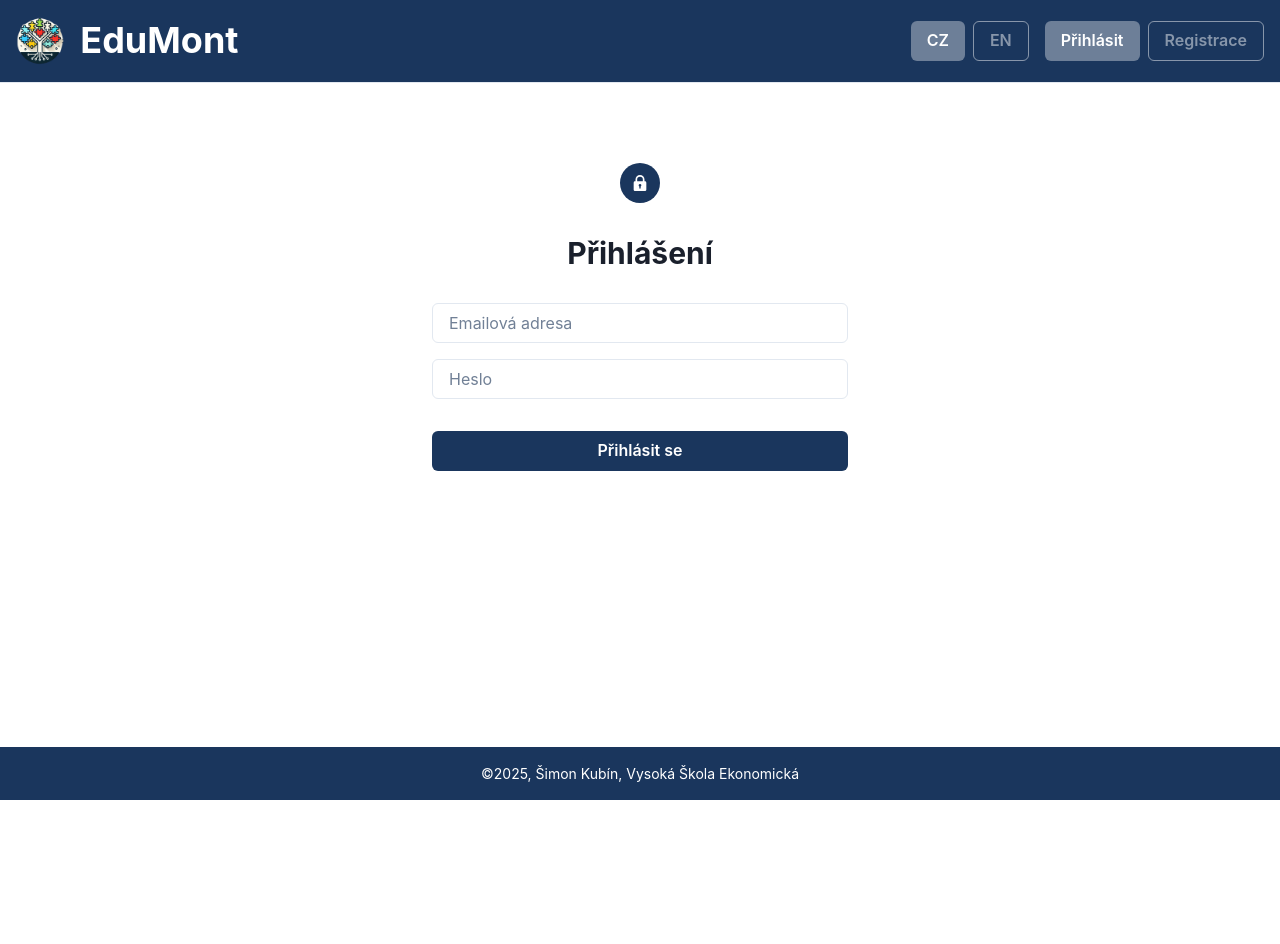
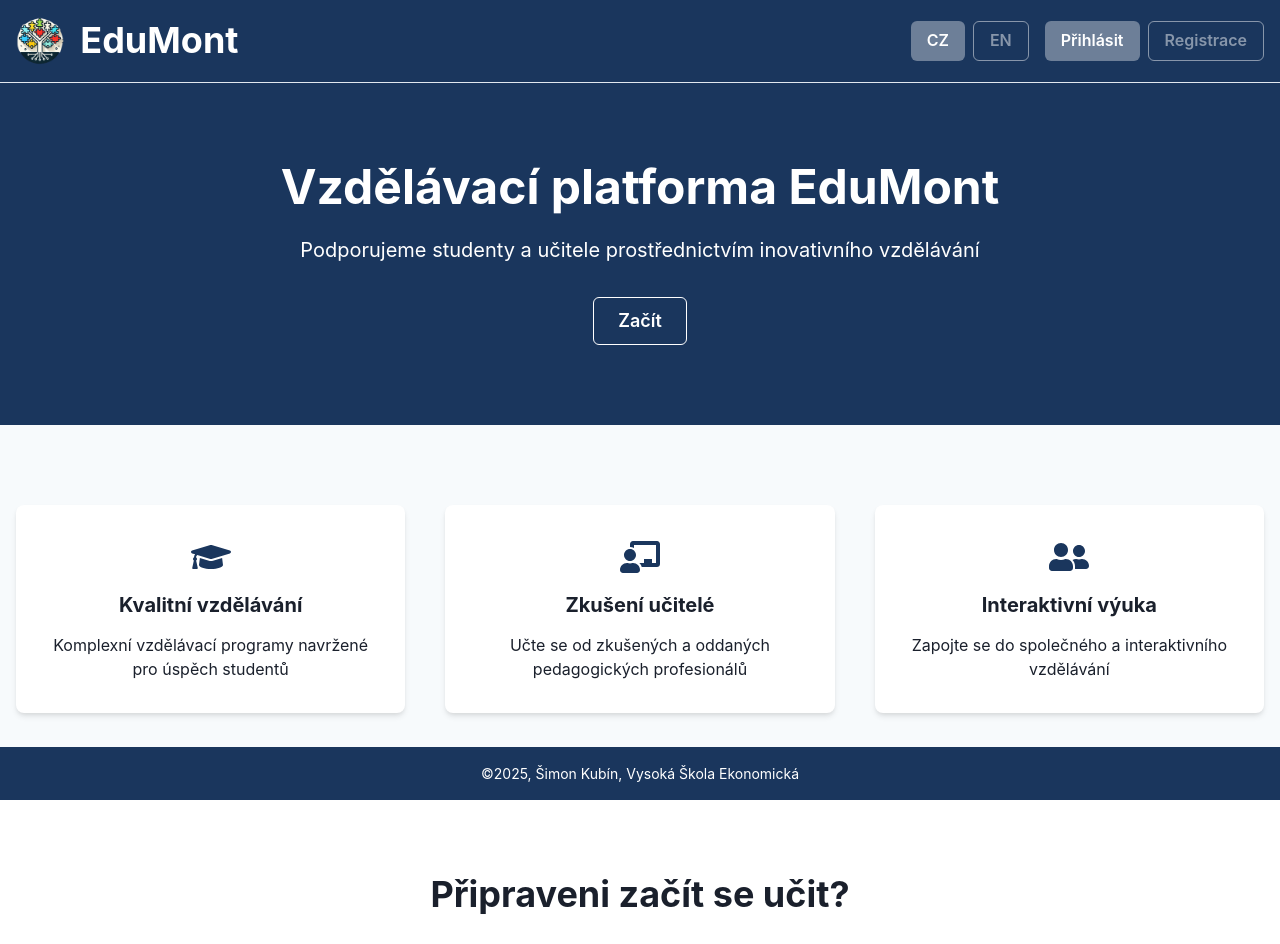
Before and after one commit to kubs09/EduMont, a React (Create React App) app in the folder frontend/: page / in a window 1280 px wide. Before the commit this address led to /login. Shown: the top 944 px of the page. Before the commit the page ends 800 px from the top, so only its background shows below. Built offline with nearby package versions, Linux system fonts and the light colour scheme.

Commit message:
pridani landing page

```diff
--- a/frontend/package.json
+++ b/frontend/package.json
@@ -16,6 +16,7 @@
     "react": "^18.2.0",
     "react-dom": "^18.2.0",
     "react-hook-form": "^7.54.2",
+    "react-icons": "^5.4.0",
     "react-redux": "^9.2.0",
     "react-router-dom": "^6.28.2",
     "react-scripts": "^5.0.1",
--- a/frontend/shared/route.ts
+++ b/frontend/shared/route.ts
@@ -3,4 +3,7 @@ export const ROUTES = {
   DASHBOARD: '/dashboard',
   ROOT: '/',
   UNAUTHORIZED: '/unauthorized',
+  USER_DASHBOARD: '/users',
+  SIGNUP: '/signup',
+  HOME: '/',
 } as const;
--- a/frontend/src/Routes.tsx
+++ b/frontend/src/Routes.tsx
@@ -3,6 +3,7 @@ import { ROUTES } from './shared/route';
 import AuthLayout from './layouts/AuthLayout';
 import PublicLayout from './layouts/PublicLayout';
 import LoginPage from './login/LoginPage';
+import HomePage from './home/HomePage';
 import Dashboard from './children-dashboard/pages/Dashboard';
 import UnauthorizedPage from './static-pages/UnauthorizedPage';
 import UserDashboard from './user-dashboard/pages/UserDashboard';
@@ -28,6 +29,7 @@ const Routes = ({ isAuthenticated, onLoginSuccess }: RoutesProps) => {
     <RouterRoutes>
       {/* Public routes */}
       <Route element={<PublicLayout />}>
+        <Route path={ROUTES.HOME} element={<HomePage />} />
         <Route
           path={ROUTES.LOGIN}
           element={
--- /dev/null
+++ b/frontend/src/home/HomePage.tsx
@@ -0,0 +1,98 @@
+import {
+  Box,
+  Button,
+  Container,
+  Heading,
+  Text,
+  SimpleGrid,
+  Icon,
+  VStack,
+  useColorModeValue,
+} from '@chakra-ui/react';
+import { FaGraduationCap, FaChalkboardTeacher, FaUserFriends } from 'react-icons/fa';
+import { IconType } from 'react-icons';
+import { useNavigate } from 'react-router-dom';
+import { ROUTES } from '../shared/route';
+import { useLanguage } from '../shared/contexts/LanguageContext';
+import { texts } from '../texts';
+
+const HomePage = () => {
+  const navigate = useNavigate();
+  const bgColor = useColorModeValue('gray.50', 'gray.900');
+  const { language } = useLanguage();
+
+  return (
+    <Box>
+      {/* Hero Section */}
+      <Box bg="brand.primary.900" color="white" py={20}>
+        <Container maxW="container.xl" textAlign="center">
+          <Heading size="2xl" mb={6}>
+            {texts.home.hero.title[language]}
+          </Heading>
+          <Text fontSize="xl" mb={8}>
+            {texts.home.hero.subtitle[language]}
+          </Text>
+          <Button
+            size="lg"
+            colorScheme="white"
+            variant="outline"
+            onClick={() => navigate(ROUTES.LOGIN)}
+          >
+            {texts.home.hero.getStarted[language]}
+          </Button>
+        </Container>
+      </Box>
+
+      {/* Features Section */}
+      <Box bg={bgColor} py={20}>
+        <Container maxW="container.xl">
+          <SimpleGrid columns={{ base: 1, md: 3 }} spacing={10}>
+            <FeatureCard
+              icon={FaGraduationCap}
+              title={texts.home.features.qualityEducation.title[language]}
+              text={texts.home.features.qualityEducation.description[language]}
+            />
+            <FeatureCard
+              icon={FaChalkboardTeacher}
+              title={texts.home.features.expertTeachers.title[language]}
+              text={texts.home.features.expertTeachers.description[language]}
+            />
+            <FeatureCard
+              icon={FaUserFriends}
+              title={texts.home.features.interactiveLearning.title[language]}
+              text={texts.home.features.interactiveLearning.description[language]}
+            />
+          </SimpleGrid>
+        </Container>
+      </Box>
+
+      {/* CTA Section */}
+      <Box py={20}>
+        <Container maxW="container.xl" textAlign="center">
+          <Heading size="xl" mb={6}>
+            {texts.home.cta.title[language]}
+          </Heading>
+          <Text fontSize="lg" mb={8}>
+            {texts.home.cta.subtitle[language]}
+          </Text>
+          <Button size="lg" colorScheme="blue" onClick={() => navigate(ROUTES.SIGNUP)}>
+            {texts.home.cta.button[language]}
+          </Button>
+        </Container>
+      </Box>
+    </Box>
+  );
+};
+const FeatureCard = ({ icon, title, text }: { icon: IconType; title: string; text: string }) => {
+  const cardBg = useColorModeValue('white', 'gray.800');
+
+  return (
+    <VStack p={8} bg={cardBg} borderRadius="lg" boxShadow="md" align="center" spacing={4}>
+      <Icon as={icon} w={10} h={10} color="brand.primary.900" />
+      <Heading size="md">{title}</Heading>
+      <Text textAlign="center">{text}</Text>
+    </VStack>
+  );
+};
+
+export default HomePage;
--- a/frontend/src/shared/route.ts
+++ b/frontend/src/shared/route.ts
@@ -1,8 +1,9 @@
 export const ROUTES = {
   LOGIN: '/login',
-  SIGNUP: '/signup',
   DASHBOARD: '/dashboard',
   ROOT: '/',
   UNAUTHORIZED: '/unauthorized',
   USER_DASHBOARD: '/users',
+  SIGNUP: '/signup',
+  HOME: '/',
 } as const;
--- a/frontend/src/texts.ts
+++ b/frontend/src/texts.ts
@@ -223,4 +223,66 @@ export const texts = {
       },
     },
   },
+  home: {
+    hero: {
+      title: {
+        cs: 'Vzdělávací platforma EduMont',
+        en: 'EduMont Learning Platform',
+      },
+      subtitle: {
+        cs: 'Podporujeme studenty a učitele prostřednictvím inovativního vzdělávání',
+        en: 'Empowering students and teachers through innovative education',
+      },
+      getStarted: {
+        cs: 'Začít',
+        en: 'Get Started',
+      },
+    },
+    features: {
+      qualityEducation: {
+        title: {
+          cs: 'Kvalitní vzdělávání',
+          en: 'Quality Education',
+        },
+        description: {
+          cs: 'Komplexní vzdělávací programy navržené pro úspěch studentů',
+          en: 'Comprehensive learning programs designed for student success',
+        },
+      },
+      expertTeachers: {
+        title: {
+          cs: 'Zkušení učitelé',
+          en: 'Expert Teachers',
+        },
+        description: {
+          cs: 'Učte se od zkušených a oddaných pedagogických profesionálů',
+          en: 'Learn from experienced and dedicated teaching professionals',
+        },
+      },
+      interactiveLearning: {
+        title: {
+          cs: 'Interaktivní výuka',
+          en: 'Interactive Learning',
+        },
+        description: {
+          cs: 'Zapojte se do společného a interaktivního vzdělávání',
+          en: 'Engage in collaborative and interactive learning experiences',
+        },
+      },
+    },
+    cta: {
+      title: {
+        cs: 'Připraveni začít se učit?',
+        en: 'Ready to Start Learning?',
+      },
+      subtitle: {
+        cs: 'Připojte se k naší vzdělávací komunitě ještě dnes',
+        en: 'Join our community of learners today',
+      },
+      button: {
+        cs: 'Registrujte se nyní',
+        en: 'Sign Up Now',
+      },
+    },
+  },
 };
```
Also changed, not shown: frontend/src/shared/utils/roleTranslation.ts (deleted), 1 other file (tests, documents, lock files or other folders).
